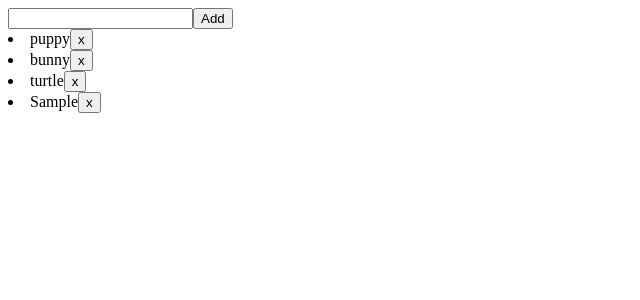
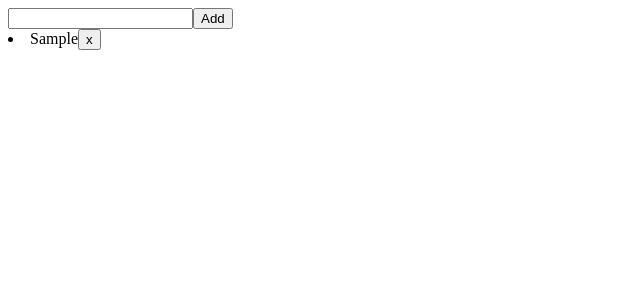
Before and after one commit to s-zacharias/todo-list-react-hooks, a React (Create React App) app: page / in a window 1280 px wide. Both pictures are taken after typing "Sample" into the empty fields and a click on the button "Add". Shown: the top 300 px of the page, without its empty margins (0-640 px from the left). Built offline with nearby package versions, Linux system fonts and the light colour scheme.

Commit message:
initial commit

```diff
--- a/src/components/App.js
+++ b/src/components/App.js
@@ -1,48 +1,26 @@
-import React from 'react';
+import React, { useState } from 'react';
 import NewTodo from './NewTodo';
 import TodoList from './TodoList';
 
-class App extends React.Component {
-    state = { item: '', list: ['puppy', 'bunny', 'turtle'] };
+const App = () => {
+    const [list, setList] = useState([]);
 
-    // create an onSubmit ftn that adds the current state item to the state list
-    onSubmit = (event) => {
-        this.setState({ list: [...this.state.list, event]});
+    const onDelete = (key) => {
+        const newList = [];
+        list.forEach((el, index) => {
+            if (index !== key) {
+                newList.push(el);
+            }
+        });
+        setList(newList);
     };
 
-    // create an onDelete ftn that removes the current item (using the id) from the state list (pass as prop to todolist -> todotask)
-    onDelete = (key) => {
-        const newList = [];
-        for (let i = 0; i < this.state.list.length; i++) {
-            if (i !== key) {
-                newList.push(this.state.list[i]);
-            }
-        }
-        this.setState({ list: newList });
-    };
-
-    render() {
-        return (
-            <div>
-                <NewTodo onFormSubmit={this.onSubmit} />
-                <TodoList onTaskDelete={this.onDelete} content={this.state.list} />
-            </div>
-        );
-    }
-}
+    return (
+        <div>
+            <NewTodo onFormSubmit={(e) => setList([...list, e])} />
+            <TodoList onTaskDelete={onDelete} content={list} />
+        </div>
+    );
+};
 
 export default App;
-
-
-// create App component to hold everything
-// create NewTodo component to handle input and add a new task to the state list
-    // onSubmit -> setState to add to list
-// create a TodoList component to hold all tasks
-// create a TodoTask component to create individual tasks
-    // onDelete -> setState to remove from list
-
-// APP
-    // NewTodo
-    // TodoList -> TodoTask (when passing info from the child to the parent use a callback as a prop)
-
-// TODO: add new task functionality!! -> then add delete task! -> done!
--- a/src/components/NewTodo.js
+++ b/src/components/NewTodo.js
@@ -1,29 +1,24 @@
-import React from 'react';
+import React, { useState } from 'react';
 
-class NewTodo extends React.Component {
-    state = { todo: '' };
+const NewTodo = ({ onFormSubmit }) => {
+    const [todo, setTodo] = useState('');
 
-    // create an onChange ftn that takes the value of the text input and sets it to the state todo
-    onChange = (event) => {
-        this.setState({ todo: event.target.value });
+    const onSubmit = (e) => {
+        e.preventDefault();
+        onFormSubmit(todo);
+        setTodo('');
     };
 
-    // create an onSubmit ftn that takes the value of the todo and updates the callback prop
-    onSubmit = (event) => {
-        event.preventDefault();
-        this.props.onFormSubmit(this.state.todo);
-        this.setState({ todo:'' }); // clean the slate for the next todo
-    };
-
-
-    render() {
-        return (
-            <form onSubmit={this.onSubmit}>
-                <input type="text" value={this.state.todo} onChange={this.onChange} />
-                <button>Add</button>
-            </form>
-        );
-    };
-}
+    return (
+        <form onSubmit={onSubmit}>
+            <input
+                type="text"
+                value={todo}
+                onChange={(e) => setTodo(e.target.value)}
+            />
+            <button>Add</button>
+        </form>
+    );
+};
 
 export default NewTodo;
--- a/src/components/TodoList.js
+++ b/src/components/TodoList.js
@@ -1,9 +1,16 @@
 import React from 'react';
 import TodoTask from './TodoTask';
 
-const TodoList = (props) => {
-    const renderedList = props.content.map((todo, index) => {
-        return <TodoTask task={todo} key={index} id={index} onDelete={props.onTaskDelete}/>;
+const TodoList = ({ content, onTaskDelete }) => {
+    const renderedList = content.map((todo, index) => {
+        return (
+            <TodoTask
+                task={todo}
+                key={index}
+                id={index}
+                onDelete={onTaskDelete}
+            />
+        );
     });
     return <div>{renderedList}</div>;
 };
--- a/src/components/TodoTask.js
+++ b/src/components/TodoTask.js
@@ -1,18 +1,12 @@
 import React from 'react';
 
-class TodoTask extends React.Component {
-    onDelete = (event) => {
-        this.props.onDelete(this.props.id);
-    };
-
-    render() {
-        return (
-            <li id={this.props.id}>
-                {this.props.task}
-                <button onClick={this.onDelete}>x</button>
-            </li>
-        );
-    };
-}
+const TodoTask = ({ id, task, onDelete }) => {
+    return (
+        <li id={id}>
+            {task}
+            <button onClick={() => onDelete(id)}>x</button>
+        </li>
+    );
+};
 
 export default TodoTask;
```
Also changed, not shown: 1 other file (tests, documents, lock files or other folders).
